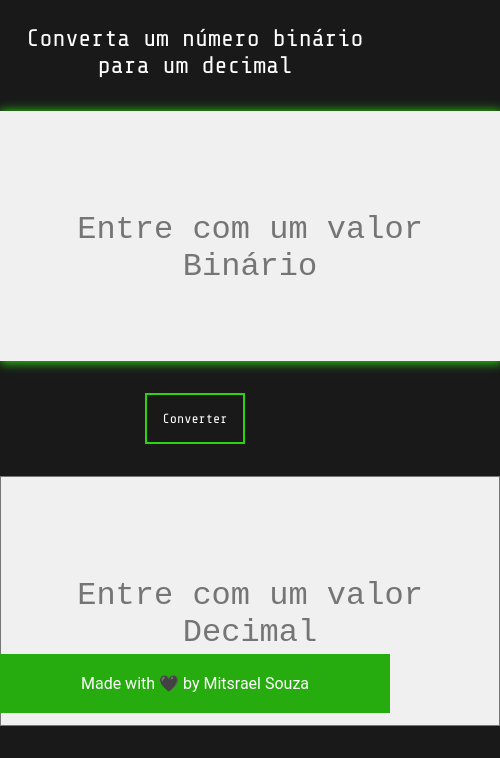
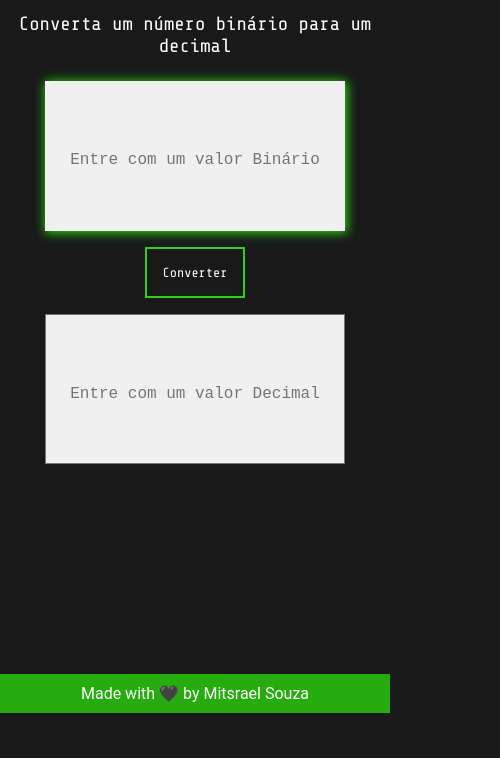
Before and after one commit to M-its/bin2dec, a plain HTML site: page bin2dec/index.html in a window 390 px wide. Shown: the part 131-889 px from the top of the page, 500 px wide, since content can reach past the window. After the commit the page ends 844 px from the top, so only its background shows below. Drawn offline with nearby package versions, Linux system fonts and the light colour scheme.

Commit message:
add some responsiveness

```diff
--- a/bin2dec/style.css
+++ b/bin2dec/style.css
@@ -109,3 +109,26 @@ footer {
     background-color: #26ac0e;
     color: white;
 }
+
+@media (max-width: 600px) {
+    h2 {
+        margin: 1.5rem 0.5rem;
+        font-size: 1.2rem;
+    }
+
+    textarea {
+        width: 300px;
+        height: 150px;
+        margin: 1rem auto;
+        font-size: 1rem;
+        overflow-y: hidden;
+    }
+
+    textarea::placeholder {
+        padding: 70px 20px;
+    }
+
+    footer {
+        padding: 10px;
+    }
+}
```
Also changed, not shown: bin2dec/script.js (line endings or trailing spaces).
